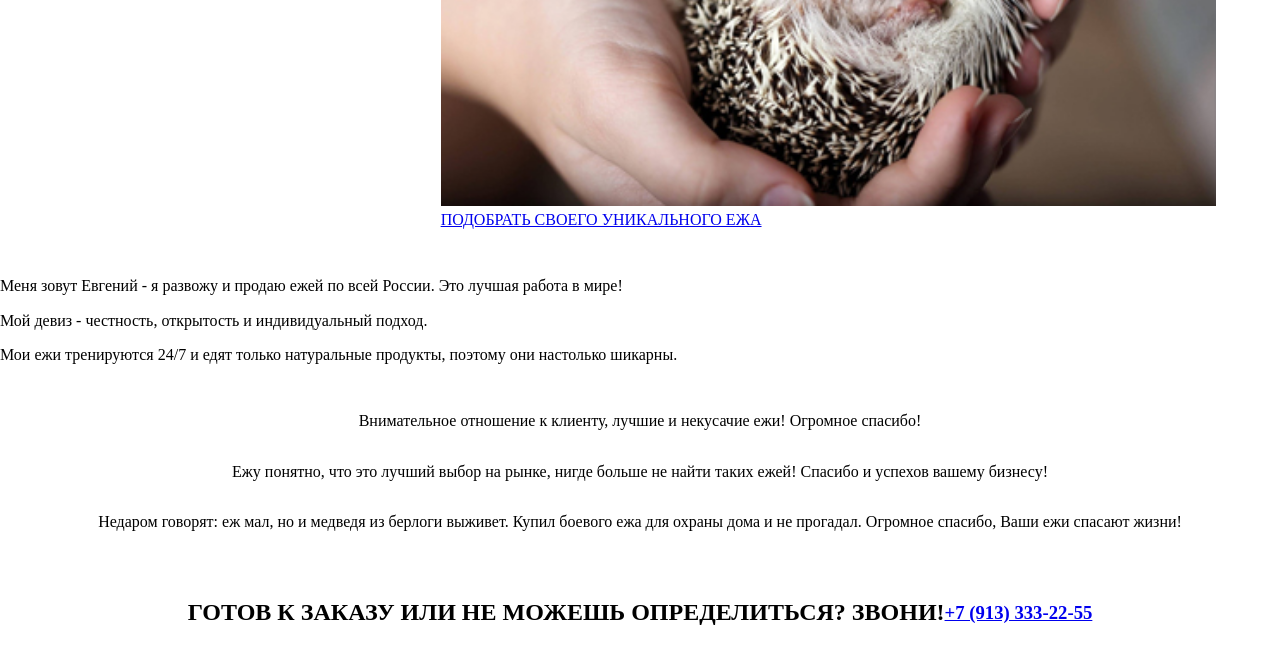
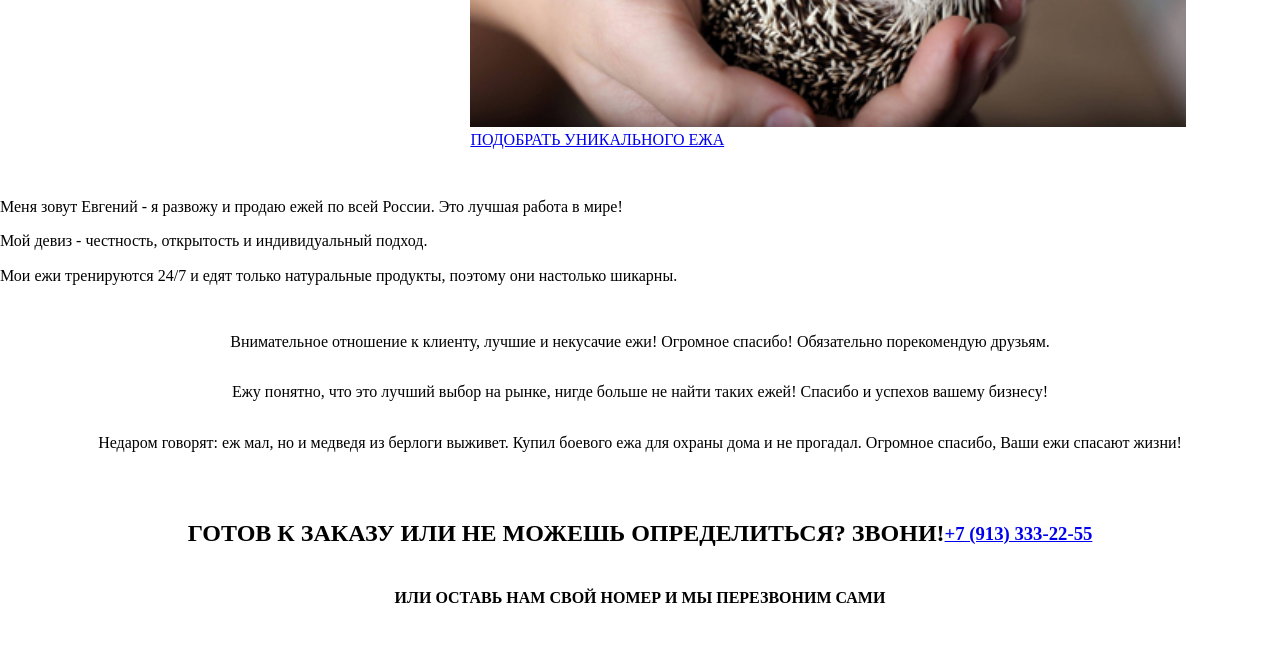
Before and after one commit to Schebtest/hedgehog2, a plain HTML site: page hedgehog/index.html in a window 1280 px wide. Shown: the part 1400-2065 px from the top of the page. Drawn offline with Linux system fonts and the light colour scheme.

Commit message:
wqwdqwdwq

```diff
--- a/hedgehog/index.html
+++ b/hedgehog/index.html
@@ -70,7 +70,7 @@
           </div>
           <div class="select__hedgehog">
             <img src="assets/img/select-hedgehog-2.jpg" alt="Заказать своего ежа">
-            <a href="index.html#feedback.html">ПОДОБРАТЬ СВОЕГО УНИКАЛЬНОГО ЕЖА</a>
+            <a href="index.html#feedback.html">ПОДОБРАТЬ УНИКАЛЬНОГО ЕЖА</a>
           </div>
         </div>
       </div>
@@ -99,7 +99,8 @@
         <div class="review__text">
           <blockquote>
             Внимательное отношение к клиенту, лучшие и некусачие ежи!
-            Огромное спасибо!
+            Огромное спасибо!  Обязательно порекомендую друзьям.
+
           </blockquote>
         </div>
       </div>
```
Also changed, not shown: hedgehog/assets/img/about-bg.jpg, hedgehog/assets/img/banner-bg.jpg, hedgehog/assets/img/feedback-bg.jpg, hedgehog/assets/styles/style.css (line endings or trailing spaces), 1 other file.
